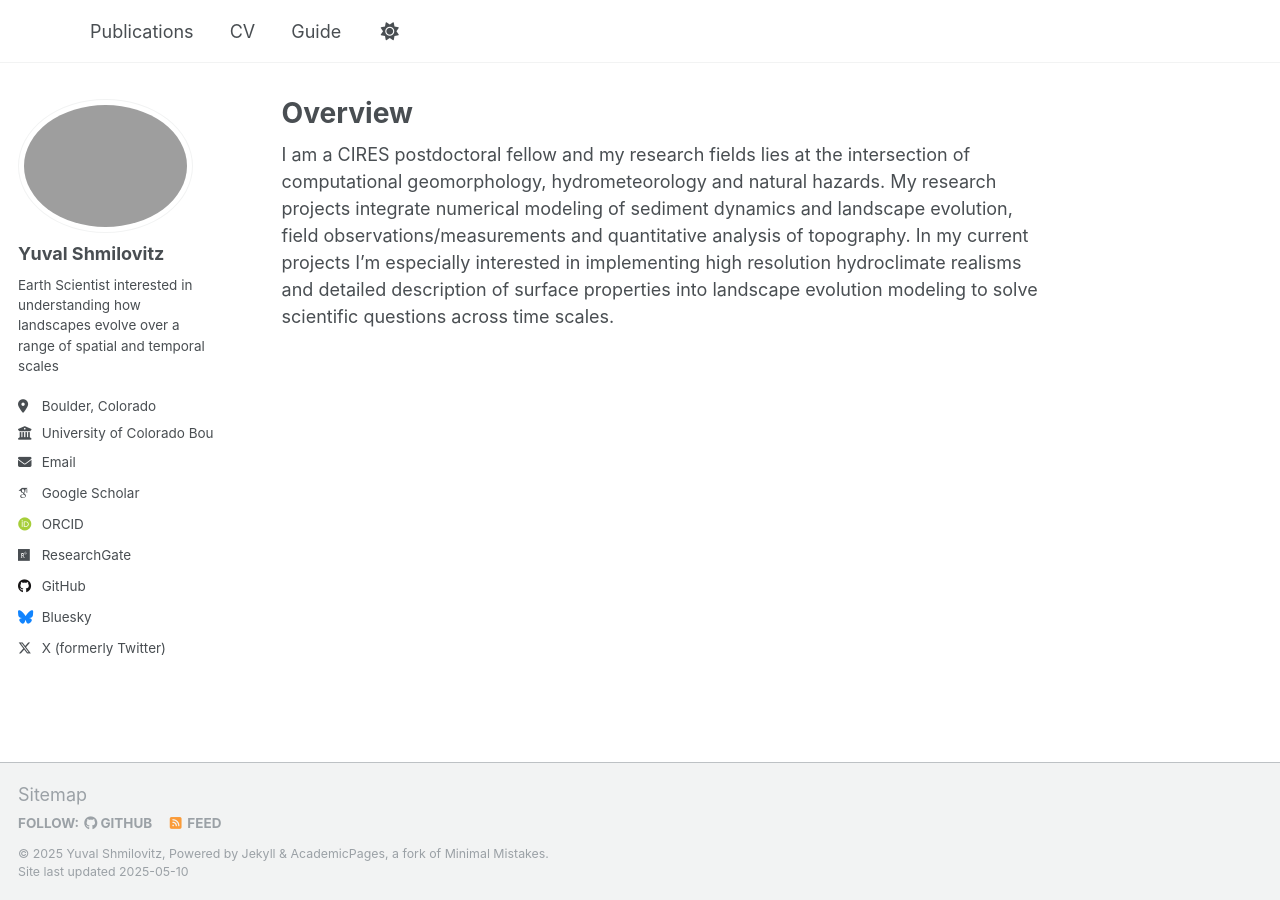
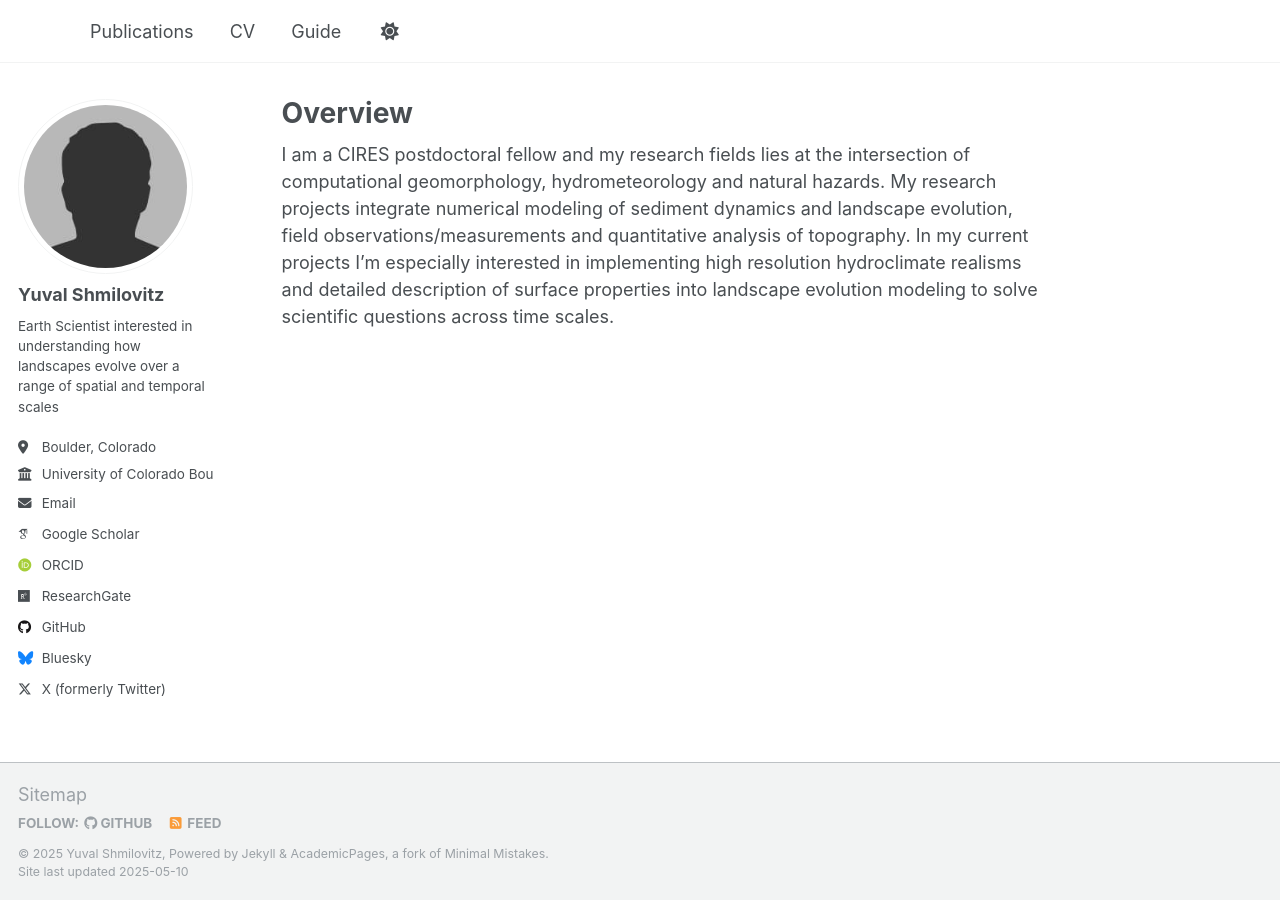
Before and after one commit to yuvalsmilo/yuvalsmilo.github.io, a Jekyll site: the page built from _pages/about.md, in a window 1280 px wide. Built offline with Jekyll 4.4.1, drawn with Linux system fonts in a browser that asks for light colours; some web fonts are replaced.

Commit message:
Update _config.yml

```diff
--- a/_config.yml
+++ b/_config.yml
@@ -22,7 +22,7 @@ repository               : "academicpages/academicpages.github.io"
 #               Additional customization can be done by editing /_includes/author-profile.html
 author:
   # Biographic information
-  avatar           : "bio-photo"
+  avatar           : "bio-photo.jpg"
   name             : "Yuval Shmilovitz"
   pronouns         : # example: "she/her"
   bio              : "Earth Scientist interested in understanding how landscapes evolve over a range of spatial and temporal scales"
```
